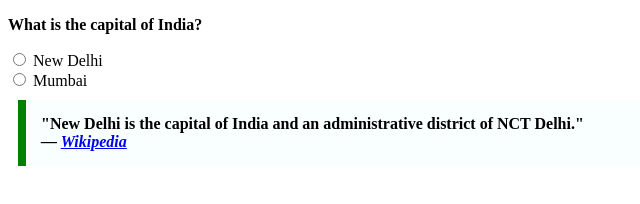
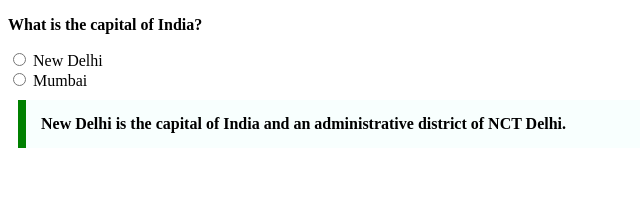
Before and after one commit to acciojob/trivia-suryanshrathor, a website: page main.html in a window 1280 px wide. Shown: the whole page, without its empty margins (0-640 px from the left). Drawn offline with Linux system fonts and the light colour scheme.

Commit message:
created a submission

```diff
--- a/main.html
+++ b/main.html
@@ -31,9 +31,9 @@
 
     <!-- Styled Quotation -->
     <blockquote class="styled-quote">
-        "New Delhi is the capital of India and an administrative district of NCT Delhi."
+        New Delhi is the capital of India and an administrative district of NCT Delhi.
         <br>
-        <cite>— <a href="https://en.wikipedia.org/wiki/New_Delhi" target="_blank">Wikipedia</a></cite>
+        <!-- <cite>— <a href="https://en.wikipedia.org/wiki/New_Delhi" target="_blank">Wikipedia</a></cite> -->
     </blockquote>
 
     <script type="text/javascript" src="./script.js"></script>
```
